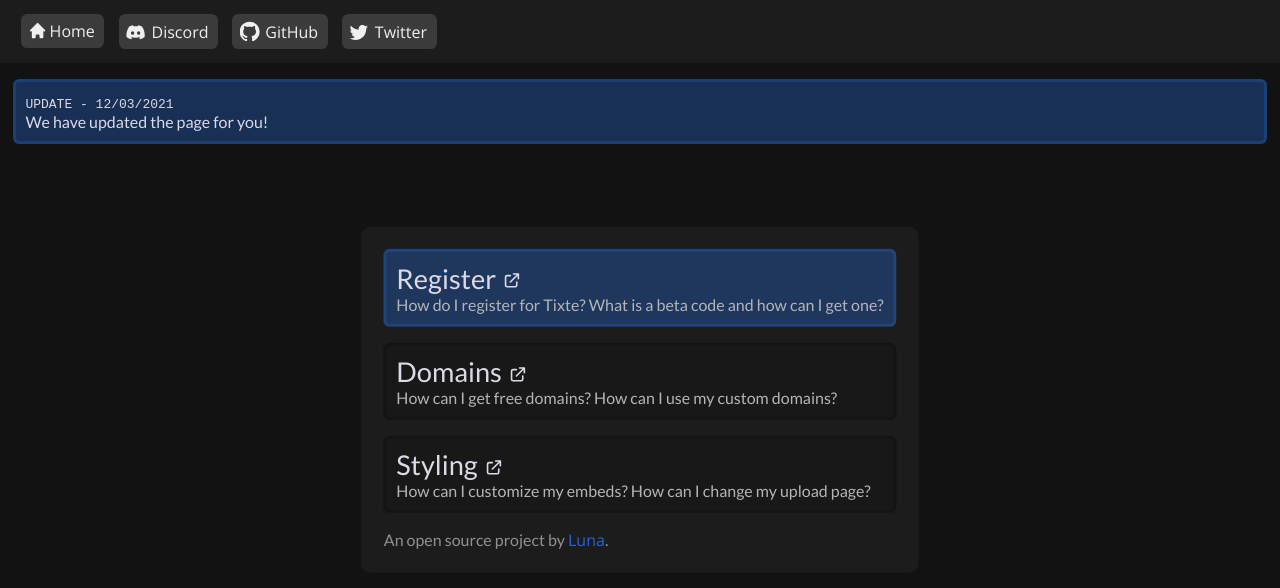
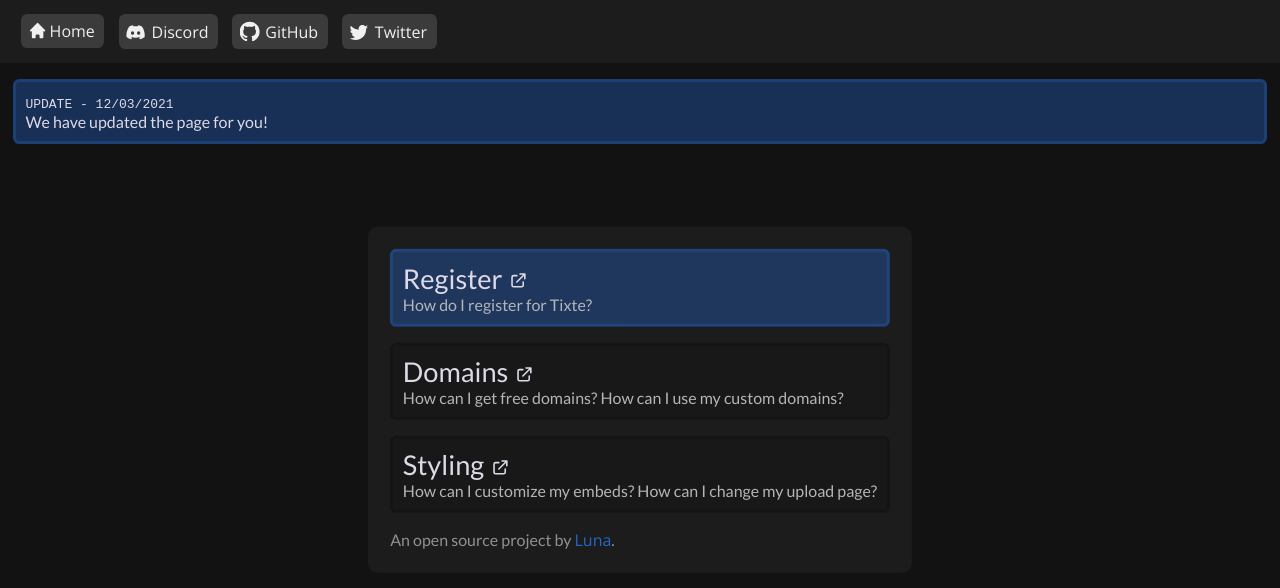
Before and after one commit to Luna-devv/Tixte, a Next.js app: page / in a window 1280 px wide. Shown: the top 588 px of the page. Built offline with nearby package versions, Linux system fonts and the light colour scheme.

Commit message:
Update index.jsx

```diff
--- a/pages/index.jsx
+++ b/pages/index.jsx
@@ -7,7 +7,7 @@
 
 const cards = [{
     title: 'Register',
-    qestion: 'How do I register for Tixte? What is a beta code and how can I get one?',
+    qestion: 'How do I register for Tixte?',
     url: '/read/register',
     important: true
 }, {
```
